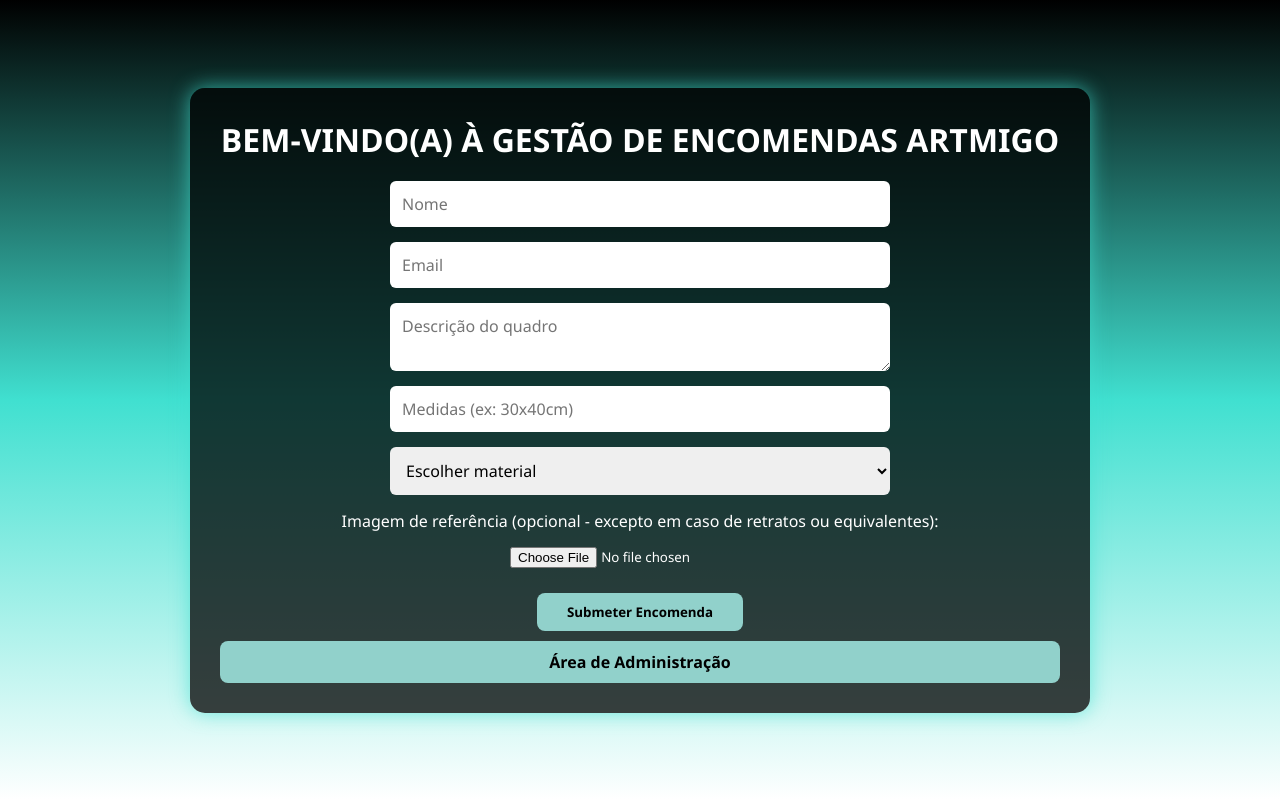
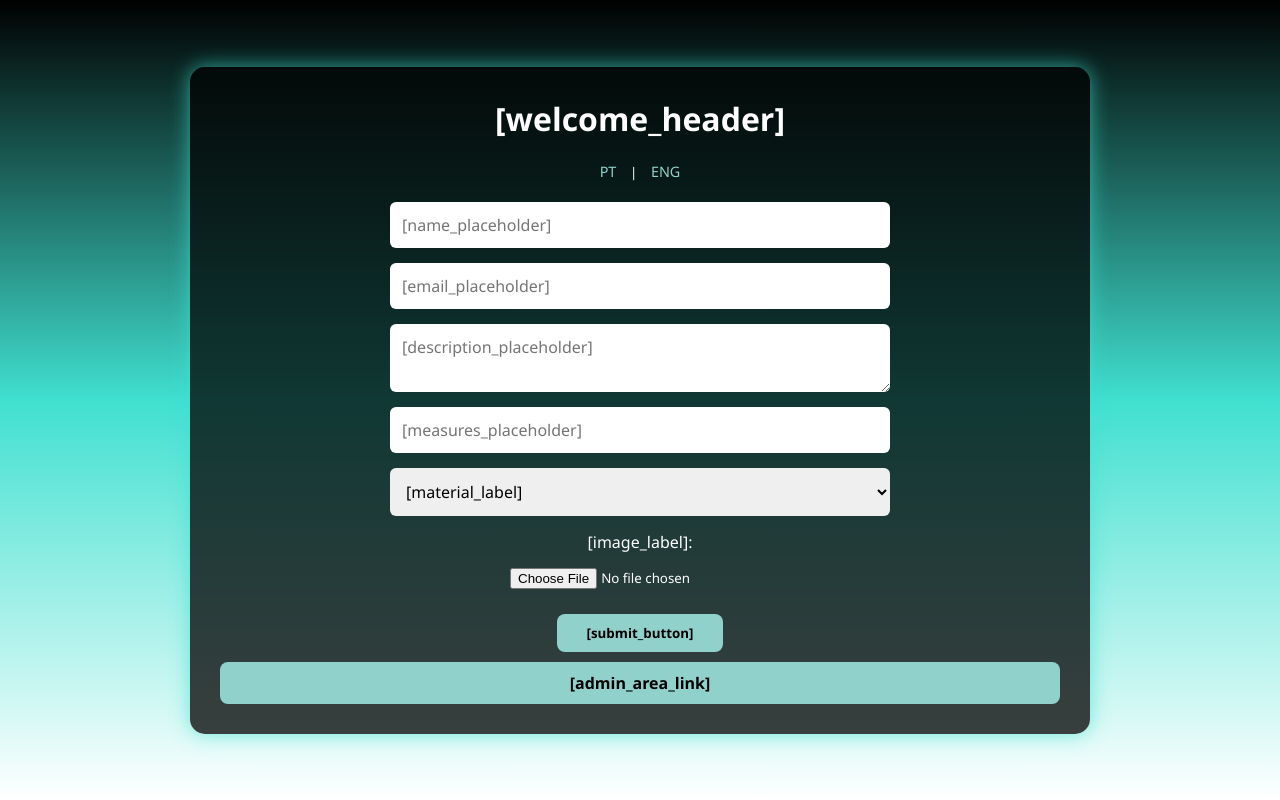
Before and after one commit to AnaIsaPN/artmigo, a Flask app: page / in a window 1280 px wide. Run offline with Flask 3, Linux system fonts and the light colour scheme; the visitor is signed in with stand-in values (Sample User, id 1).

Commit message:
translations

```diff
--- a/app.py
+++ b/app.py
@@ -3,12 +3,10 @@
 from pymongo import MongoClient
 import cloudinary
 import cloudinary.uploader
-from translations import texts  # ficheiro para tradução
+from translations import texts, get_translation  # Importar texts e get_translation
 
 app = Flask(__name__)
 app.secret_key = 'uma-chave-secreta-muito-segura-123!'
-
-
 
 # Configurações Cloudinary
 cloudinary.config(
@@ -27,15 +25,24 @@
 
 @app.route('/')
 def index():
-    return render_template('index.html')
+    lang = session.get('lang', 'pt')
+    print(f"Idioma atual: {lang}")  # Log para depuração
+    return render_template('index.html', t=lambda key: get_translation(lang, key))
+
+@app.route('/set_language/<lang>')
+def set_language(lang):
+    if lang in ['pt', 'en']:
+        session['lang'] = lang
+    return redirect(url_for('index'))
 
 @app.route('/submeter', methods=['POST'])
 def submeter():
-    nome = request.form['nome']
-    email = request.form['email']
-    descricao = request.form['descricao']
-    medidas = request.form['medidas']
-    material = request.form['material']
+    lang = session.get('lang', 'pt')
+    nome = request.form.get('nome')  # Usar .get para evitar KeyError
+    email = request.form.get('email')
+    descricao = request.form.get('descricao')
+    medidas = request.form.get('medidas')
+    material = request.form.get('material')
     imagem = request.files.get('imagem')
 
     imagem_url = None
@@ -53,23 +60,24 @@
         'imagem_url': imagem_url
     }
     encomendas_col.insert_one(encomenda)
-    flash("Encomenda submetida com sucesso! Receberá confirmação por email.")
+    flash(get_translation(lang, 'order_submitted'))  # Usar mensagem traduzida
     return redirect(url_for('index'))
 
 @app.route('/encomendas', methods=['GET', 'POST'])
 def ver_encomendas():
+    lang = session.get('lang', 'pt')
     if request.method == 'POST':
         senha = request.form.get('senha')
         if senha == SENHA_ADMIN:
             session['logged_in'] = True
         else:
-            return render_template('login.html', erro="Senha incorreta. Tente novamente.")
+            return render_template('login.html', erro=get_translation(lang, 'error_message'), t=lambda key: get_translation(lang, key))
 
     if 'logged_in' not in session or not session['logged_in']:
-        return render_template('login.html')
+        return render_template('login.html', t=lambda key: get_translation(lang, key))
 
     encomendas = list(encomendas_col.find())
-    return render_template('encomendas.html', encomendas=encomendas)
+    return render_template('encomendas.html', encomendas=encomendas, t=lambda key: get_translation(lang, key))
 
 @app.route('/apagar/<id>', methods=['POST'])
 def apagar_encomenda(id):
--- a/static/styles.css
+++ b/static/styles.css
@@ -155,3 +155,29 @@
     justify-content: center;
   }
 }
+
+
+/* Seletor de Idioma */
+.language-selector {
+  text-align: center;
+  margin-bottom: 20px;
+}
+
+.language-selector a {
+  color: #91d1cb;
+  text-decoration: none;
+  margin: 0 10px;
+  font-size: 0.9rem;
+  transition: all 0.3s ease;
+}
+
+.language-selector a:hover {
+  color: #40e0d0;
+  text-shadow: 0 0 5px rgba(64, 224, 208, 0.7);
+}
+
+.language-selector a.active {
+  font-weight: bold;
+  color: #40e0d0;
+  text-decoration: underline;
+}
--- a/templates/index.html
+++ b/templates/index.html
@@ -1,32 +1,39 @@
 {% extends 'layout.html' %}
-{% block title %}GESTÃO ARTMIGO{% endblock %}
+{% block title %}{{ t('orders_title') }}{% endblock %}
 {% block header %}
 <div style="text-align: center; margin-bottom: 20px;">
-
-  <p>BEM-VINDO(A) À GESTÃO DE ENCOMENDAS ARTMIGO</p>
+  <p>{{ t('welcome_header') }}</p>
 </div>
 {% endblock %}
 
+{% block content %}
+<!-- Seletor de Idioma -->
+<div class="language-selector">
+  <small>
+    <a href="{{ url_for('set_language', lang='pt') }}"
+       class="{% if session.get('lang', 'pt') == 'pt' %}active{% endif %}">
+      PT
+    </a> |
+    <a href="{{ url_for('set_language', lang='en') }}"
+       class="{% if session.get('lang', 'pt') == 'en' %}active{% endif %}">
+      ENG
+    </a>
+  </small>
+</div>
 
-{% block content %}
 <form action="{{ url_for('submeter') }}" method="POST" enctype="multipart/form-data" class="form">
-  <input type="text" name="nome" placeholder="Nome" required />
-  <input type="email" name="email" placeholder="Email" required />
-  <textarea name="descricao" placeholder="Descrição do quadro" required></textarea>
-  <input type="text" name="medidas" placeholder="Medidas (ex: 30x40cm)" required />
-
+  <input type="text" name="nome" placeholder="{{ t('name_placeholder') }}" required />
+  <input type="email" name="email" placeholder="{{ t('email_placeholder') }}" required />
+  <textarea name="descricao" placeholder="{{ t('description_placeholder') }}" required></textarea>
+  <input type="text" name="medidas" placeholder="{{ t('measures_placeholder') }}" required />
   <select name="material" required>
-    <option value="">Escolher material</option>
-    <option value="Tela">Tela</option>
-    <option value="Madeira">Madeira</option>
+    <option value="">{{ t('material_label') }}</option>
+    <option value="Tela">{{ t('material_option_canvas') }}</option>
+    <option value="Madeira">{{ t('material_option_wood') }}</option>
   </select>
-
-  <label for="imagem">Imagem de referência (opcional - excepto em caso de retratos ou equivalentes):</label>
+  <label for="imagem">{{ t('image_label') }}:</label>
   <input type="file" name="imagem" accept="image/*" />
-
-
-
-  <button type="submit">Submeter Encomenda</button>
+  <button type="submit">{{ t('submit_button') }}</button>
 </form>
 
 {% with messages = get_flashed_messages() %}
@@ -39,6 +46,5 @@
   {% endif %}
 {% endwith %}
 
-
-<a href="{{ url_for('ver_encomendas') }}" class="link">Área de Administração</a>
+<a href="{{ url_for('ver_encomendas') }}" class="link">{{ t('admin_area_link') }}</a>
 {% endblock %}
--- a/translations.py
+++ b/translations.py
@@ -1,6 +1,5 @@
 texts = {
     'pt': {
-        # Login
         'login_title': 'Login - Gestão de Administradores',
         'login_header': 'Área Restrita - Administração',
         'welcome_msg': 'Bem-vindo à área de administradores. Caso você seja um administrador autorizado, por favor insira suas credenciais para acessar o sistema.',
@@ -8,8 +7,6 @@
         'login_button': 'Entrar',
         'back_button': 'Voltar para Página Inicial',
         'error_message': 'Senha incorreta. Tente novamente.',
-
-        # Encomendas
         'orders_title': 'Lista de Encomendas',
         'client': 'Cliente',
         'email': 'Email',
@@ -27,9 +24,25 @@
         'delete_confirm': 'Tens a certeza que queres apagar esta encomenda?',
         'logout': 'Logout',
         'order_submitted': 'Encomenda submetida com sucesso! Receberá confirmação por email.',
+        # Novas chaves para o formulário
+        'name_placeholder': 'Nome',
+        'email_placeholder': 'Email',
+        'description_placeholder': 'Descrição do quadro',
+        'measures_placeholder': 'Medidas (ex: 30x40cm)',
+        'material_label': 'Escolher material',
+        'material_option_canvas': 'Tela',
+        'material_option_wood': 'Madeira',
+        'image_label': 'Imagem de referência (opcional - excepto em caso de retratos ou equivalentes)',
+        'submit_button': 'Submeter Encomenda',
+        'admin_area_link': 'Área de Administração',
+        'welcome_header': 'BEM-VINDO(A) À GESTÃO DE ENCOMENDAS ARTMIGO',
+        'error_name_required': 'Por favor, preencha o campo Nome.',
+        'error_email_required': 'Por favor, preencha o campo Email.',
+        'error_description_required': 'Por favor, preencha o campo Descrição.',
+        'error_measures_required': 'Por favor, preencha o campo Medidas.',
+        'error_material_required': 'Por favor, selecione um material.'
     },
     'en': {
-        # Login
         'login_title': 'Login - Admin Management',
         'login_header': 'Restricted Area - Administration',
         'welcome_msg': 'Welcome to the admin area. If you are an authorized administrator, please enter your credentials to access the system.',
@@ -37,8 +50,6 @@
         'login_button': 'Log in',
         'back_button': 'Back to Home Page',
         'error_message': 'Incorrect password. Please try again.',
-
-        # Orders
         'orders_title': 'Orders List',
         'client': 'Client',
         'email': 'Email',
@@ -56,5 +67,28 @@
         'delete_confirm': 'Are you sure you want to delete this order?',
         'logout': 'Logout',
         'order_submitted': 'Order submitted successfully! You will receive confirmation by email.',
+        'name_placeholder': 'Name',
+        'email_placeholder': 'Email',
+        'description_placeholder': 'Painting description',
+        'measures_placeholder': 'Measures (e.g., 30x40cm)',
+        'material_label': 'Choose material',
+        'material_option_canvas': 'Canvas',
+        'material_option_wood': 'Wood',
+        'image_label': 'Reference image (optional - except for portraits or similar)',
+        'submit_button': 'Submit Order',
+        'admin_area_link': 'Administration Area',
+        'welcome_header': 'WELCOME TO ARTMIGO ORDER MANAGEMENT',
+        'error_name_required': 'Please fill out the Name field.',
+        'error_email_required': 'Please fill out the Email field.',
+        'error_description_required': 'Please fill out the Description field.',
+        'error_measures_required': 'Please fill out the Measures field.',
+        'error_material_required': 'Please select a material.'
     }
 }
+
+def get_translation(lang, key):
+    """Obtém a tradução para a chave especificada no idioma escolhido"""
+    try:
+        return texts[lang][key]
+    except KeyError:
+        return f"[{key}]"  # Retorna a chave entre colchetes se não encontrar a tradução
```
Also changed, not shown: templates/encomendas.html (+28 -18 lines), templates/login.html (+11 -6 lines).
